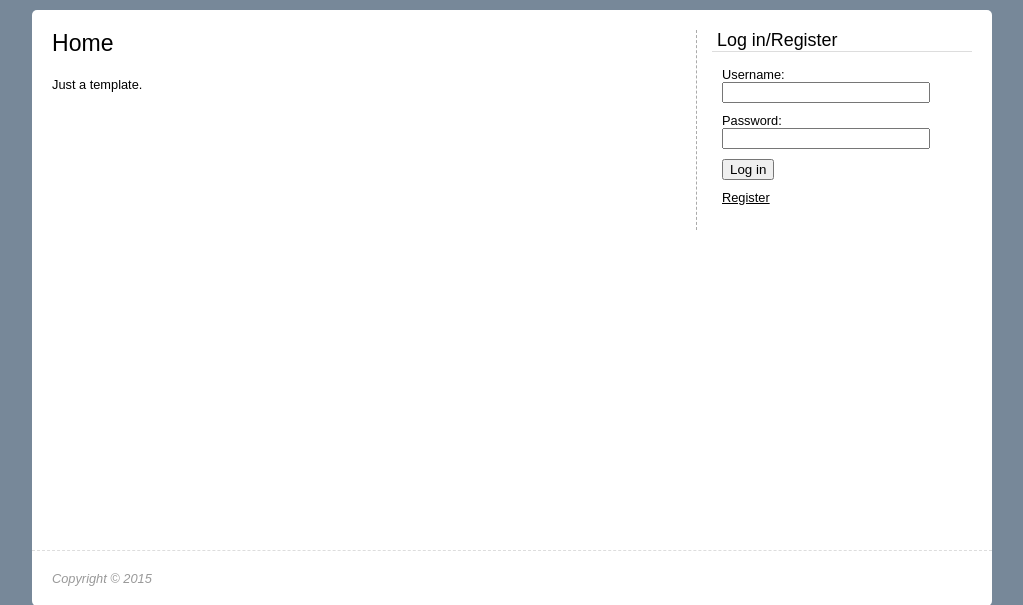
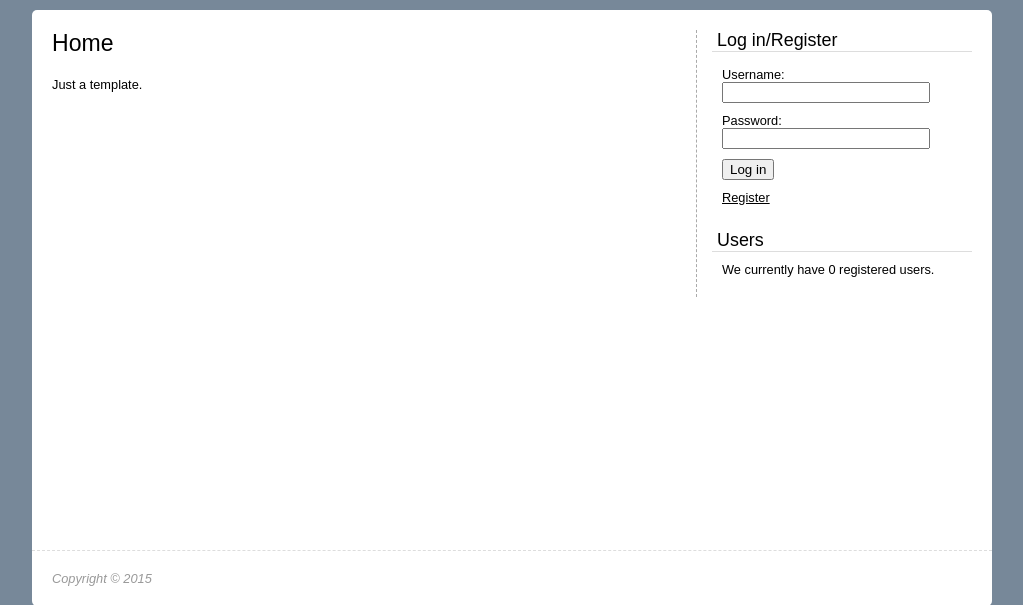
Before and after one commit to darknawg63/lr, a PHP site: page / in a window 1280 px wide. Shown: the part 82-687 px from the top of the page, without its empty margins (128-1151 px from the left). Run offline with PHP 8.4, Linux system fonts and the light colour scheme; tables that the repository leaves empty or names only in its code hold one stand-in row (values such as "Sample post").

Commit message:
Register & Login (Part 9): Total Users Widget

```diff
--- a/core/functions/users.php
+++ b/core/functions/users.php
@@ -1,4 +1,8 @@
 <?php
+function user_count() {
+	return mysql_result(mysql_query("SELECT COUNT(`user_id`) FROM `users` WHERE `active` = 1"), 0);
+}
+
 function user_data($user_id) {
 	$data = array();
 	$user_id = (int)$user_id;
--- a/includes/aside.php
+++ b/includes/aside.php
@@ -5,5 +5,6 @@
 	} else {
 		include 'includes/widgets/login.php';
 	}
+	include 'includes/widgets/user_count.php';
 	?>
 </aside>
--- /dev/null
+++ b/includes/widgets/user_count.php
@@ -0,0 +1,10 @@
+<div class="widget">
+    <h2>Users</h2>
+    <div class="inner">
+		<?php
+		$user_count = user_count();
+		$suffix = ($user_count != 1) ? 's' : '';
+		?>
+		We currently have <?php echo user_count(); ?> registered user<?php echo $suffix; ?>.
+    </div>
+</div>
```
Also changed, not shown: includes/widgets/loggedin.php (+8 -1 lines).
